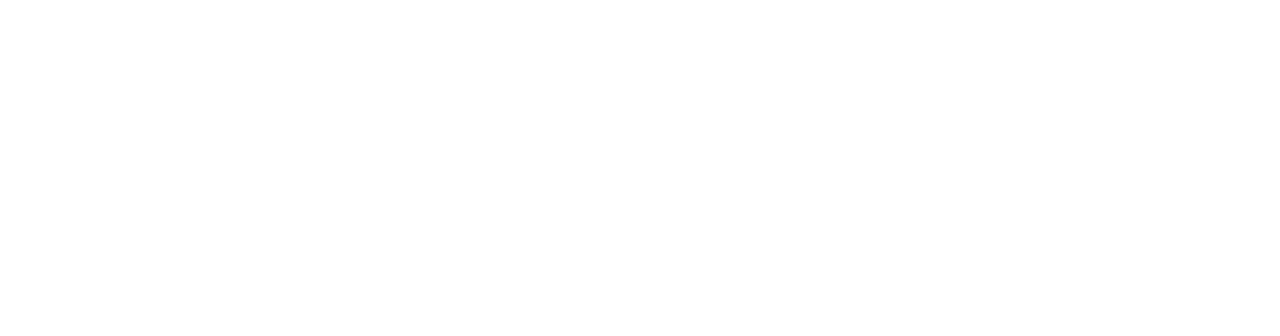
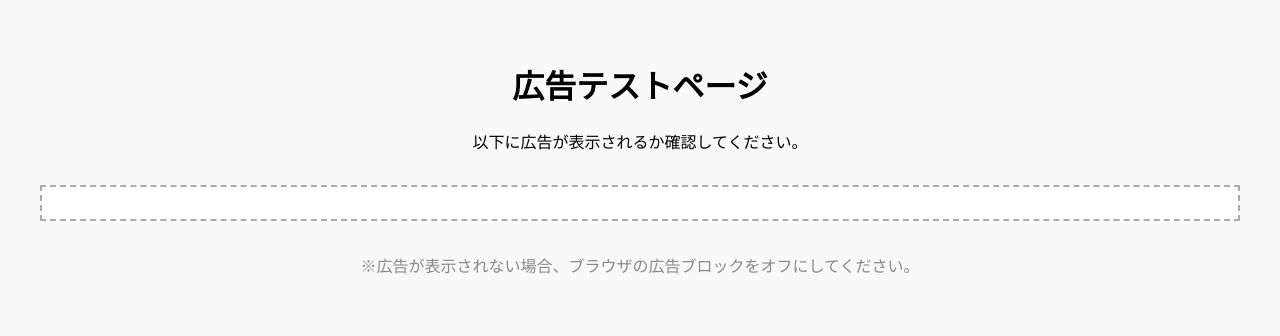
Before and after one commit to ENJOYTRUCKERS/enjoytruckers.github.io, a plain HTML site: page index.html in a window 1280 px wide. Drawn offline with Linux system fonts and the light colour scheme.

Commit message:
Update index.html

```diff
--- a/index.html
+++ b/index.html
@@ -1,9 +1,33 @@
-<html>
-  <head>
-    <meta charset="UTF-8">
-    <title>広告</title>
-  </head>
-  <body style="margin: 0; padding: 0;">
-   <script src="https://adm.shinobi.jp/s/9bf631d2743673cc3ac158ef8434a767"></script>
-  </body>
+<!DOCTYPE html>
+<html lang="ja">
+<head>
+  <meta charset="UTF-8">
+  <title>広告テストページ</title>
+  <style>
+    body {
+      font-family: sans-serif;
+      text-align: center;
+      padding: 2em;
+      background-color: #f9f9f9;
+    }
+    .ad-area {
+      margin-top: 2em;
+      padding: 1em;
+      border: 2px dashed #aaa;
+      background-color: #fff;
+    }
+  </style>
+</head>
+<body>
+  <h1>広告テストページ</h1>
+  <p>以下に広告が表示されるか確認してください。</p>
+
+  <div class="ad-area">
+    <!-- admax -->
+    <script src="https://adm.shinobi.jp/s/9bf631d2743673cc3ac158ef8434a767"></script>
+    <!-- admax -->
+  </div>
+
+  <p style="margin-top: 2em; color: #888;">※広告が表示されない場合、ブラウザの広告ブロックをオフにしてください。</p>
+</body>
 </html>
```
